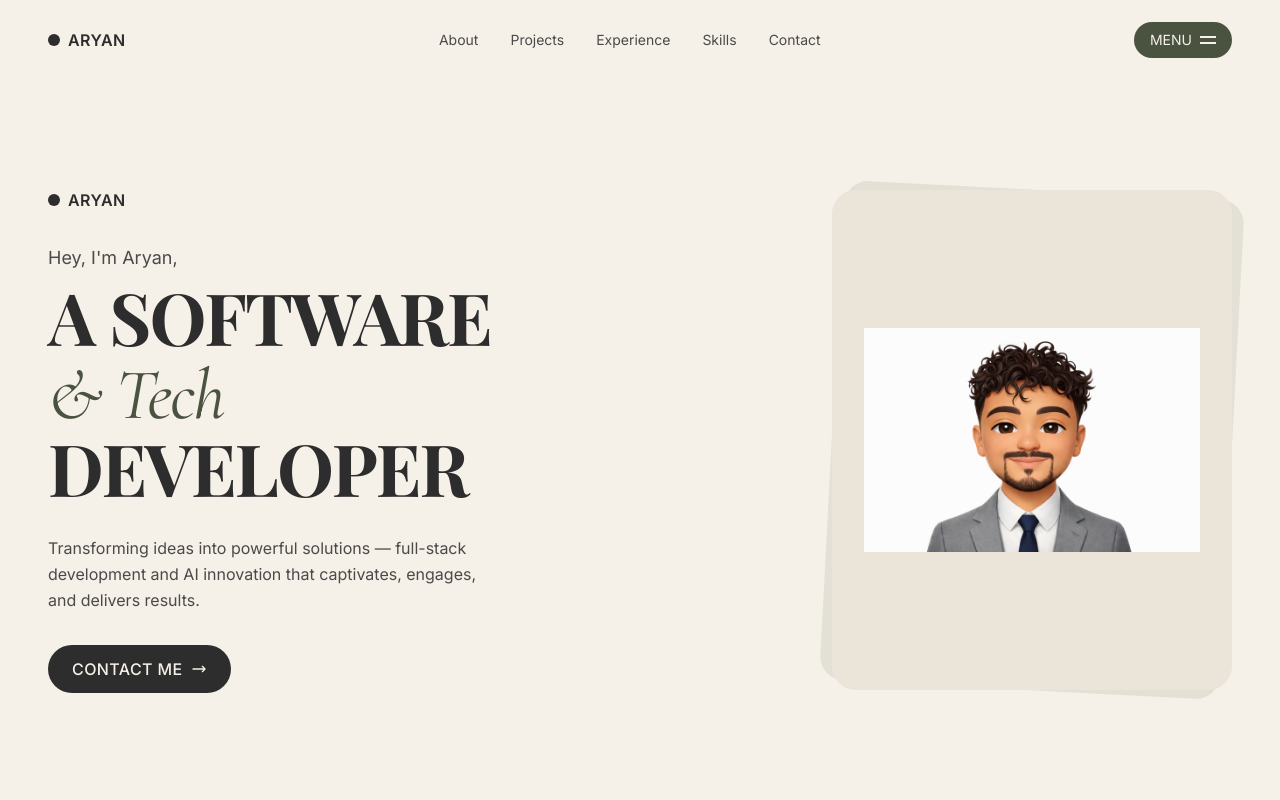
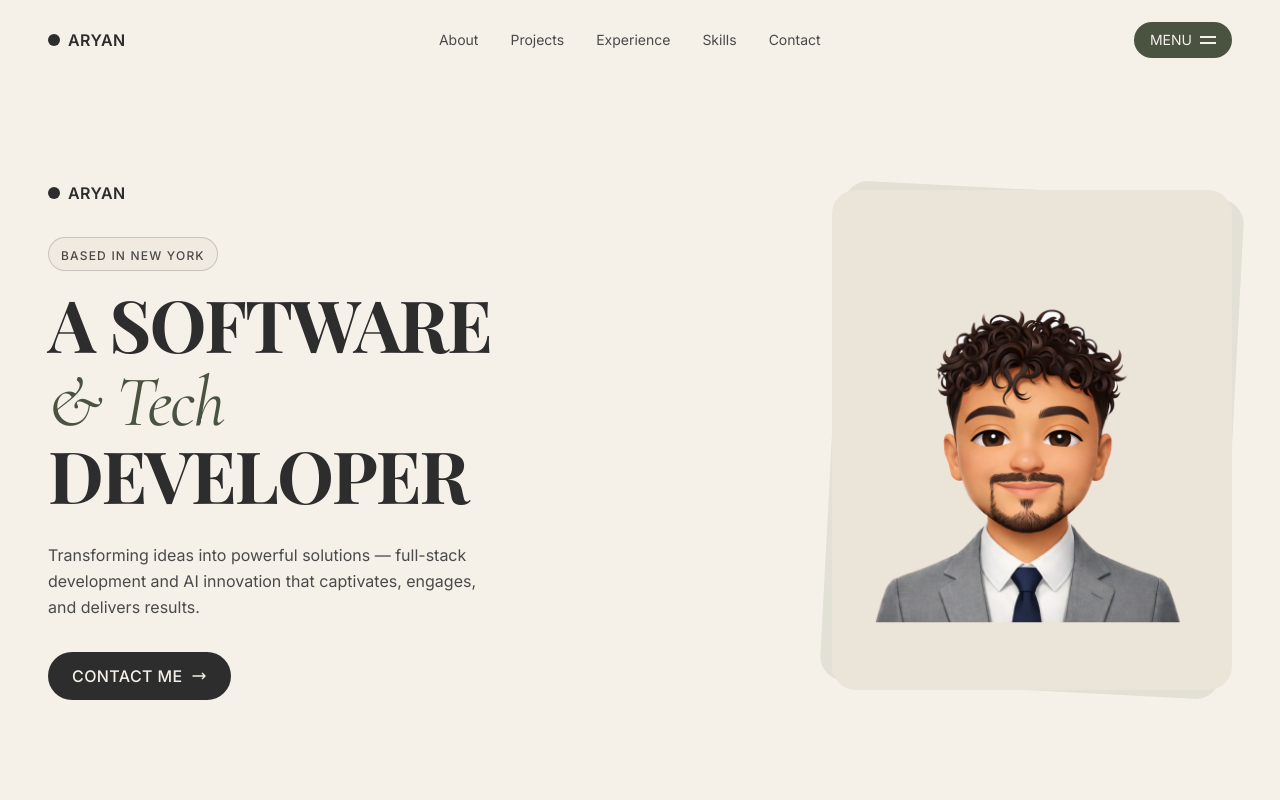
Before and after one commit to not-aryan7/Portfolio, a React (Create React App) app: page / in a window 1280 px wide. Shown: the top 800 px of the page. Built offline with nearby package versions, Linux system fonts and the light colour scheme; a web font is replaced by a local one.

Commit message:
memoji resize and minor adjustments

```diff
--- a/src/components/Hero.jsx
+++ b/src/components/Hero.jsx
@@ -30,7 +30,11 @@ const Hero = () => {
               className={`transition-all duration-700 ${isVisible ? 'opacity-100 translate-y-0' : 'opacity-0 translate-y-8'}`}
               style={{ transitionDelay: '200ms' }}
             >
-              <p className="font-body text-lg text-charcoal-light mb-2">Hey, I'm Aryan,</p>
+              <div className="inline-block px-3 py-1 mb-4 border border-charcoal/20 rounded-full bg-cream-dark/50 backdrop-blur-sm">
+                <span className="font-body text-xs font-medium tracking-widest text-charcoal-light uppercase">
+                  BASED IN NEW YORK
+                </span>
+              </div>
               <h1 className="font-display text-5xl sm:text-6xl md:text-7xl font-bold text-charcoal leading-[1.1] tracking-tight">
                 A SOFTWARE
                 <br />
@@ -79,7 +83,7 @@ const Hero = () => {
                 <img
                   src="/memoji.png"
                   alt="Aryan Rajbhandari"
-                  className="w-full h-full object-contain object-center p-8"
+                  className="w-full h-full object-contain object-center scale-125 translate-y-4"
                 />
               </div>
             </div>
```
Also changed, not shown: public/memoji.png.
